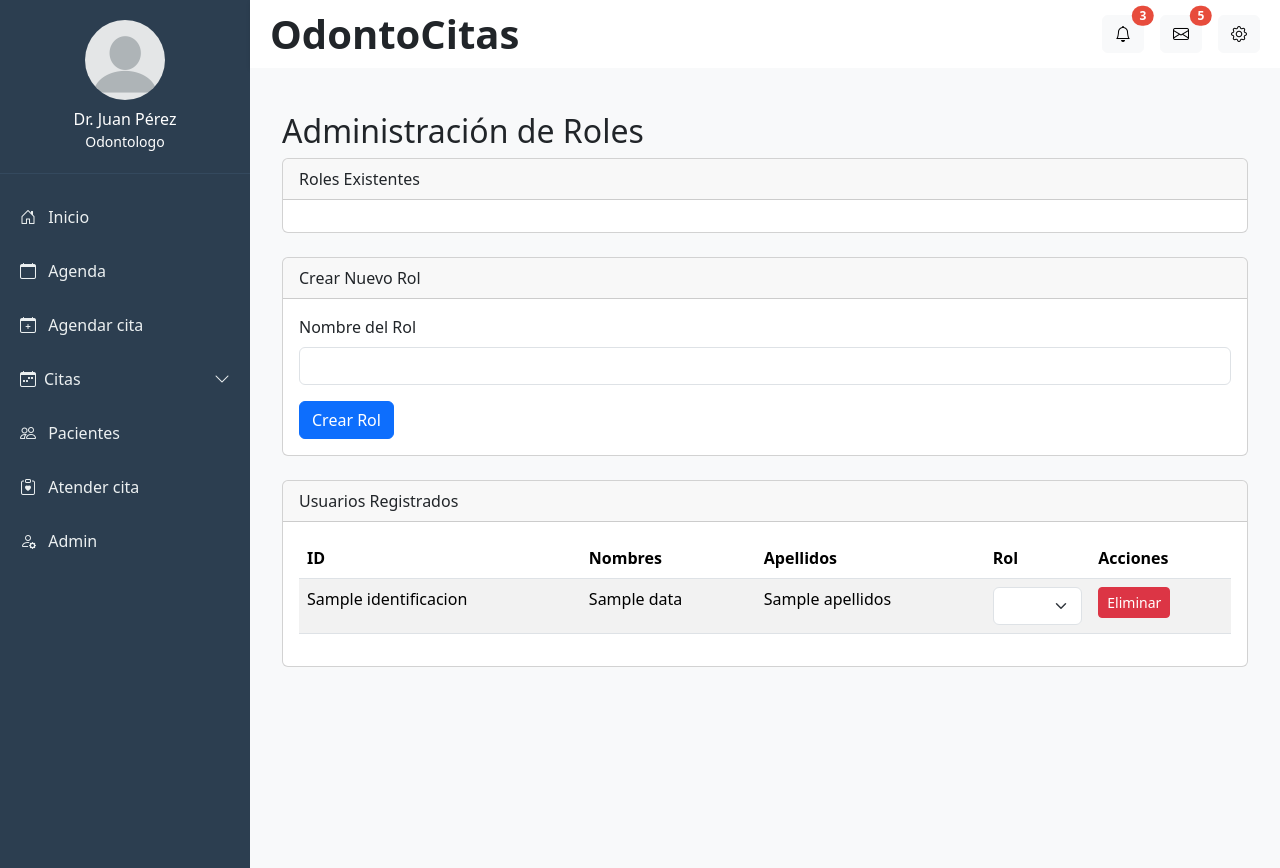
After one commit to vinirmn007/Gestion_Odonto, a Flask app: page /admin in a window 1280 px wide. The commit adds this page. Run offline with Flask 3, Linux system fonts and the light colour scheme; tables that the repository leaves empty or names only in its code hold one stand-in row (values such as "Sample post"); a database or web service that is not in the repository returns one stand-in record (values such as "Sample title"); data that the repository does not hold is empty.

Commit message:
create crud to roles

```diff
--- a/main.py
+++ b/main.py
@@ -3,11 +3,13 @@ from config import app
 
 #Rutas de controladores
 from controller.users_con import user_controller
+from controller.roles_con import roles_controller
 
 #Rutas de vistas
 from views.users_view import user_view
 
 app.register_blueprint(user_controller)
+app.register_blueprint(roles_controller)
 app.register_blueprint(user_view)
 
 if __name__ == '__main__':
--- a/templates/base.html
+++ b/templates/base.html
@@ -55,6 +55,9 @@
                 </li>
                 <li class="nav-item">
                     <a class="nav-link" href="#"><i class="bi bi-clipboard-heart me-2"></i> Atender cita</a>
+                </li>
+                <li class="nav-item">
+                    <a class="nav-link" href="/admin"><i class="bi bi-person-gear me-2"></i> Admin</a>
                 </li>
             </ul>
         </div>
--- /dev/null
+++ b/templates/parts/admin/admin.html
@@ -0,0 +1,77 @@
+{% extends 'base.html' %}
+
+{% block content %}
+<div class="container mt-4">
+    <h2>Administración de Roles</h2>
+
+    <!-- Lista de roles existentes -->
+    <div class="card mb-4">
+        <div class="card-header">Roles Existentes</div>
+        <div class="card-body">
+            <ul class="list-group">
+                {% for rol in roles %}
+                <li class="list-group-item d-flex justify-content-between align-items-center">
+                    {{ rol }}
+                    <form method="POST" action="#" class="d-inline">
+                        <button type="submit" class="btn btn-danger btn-sm">Eliminar</button>
+                    </form>
+                </li>
+                {% endfor %}
+            </ul>
+        </div>
+    </div>
+
+    <!-- Formulario para crear un nuevo rol -->
+    <div class="card mb-4">
+        <div class="card-header">Crear Nuevo Rol</div>
+        <div class="card-body">
+            <form method="POST" action="#">
+                <div class="mb-3">
+                    <label for="rol" class="form-label">Nombre del Rol</label>
+                    <input type="text" class="form-control" id="rol" name="rol" required>
+                </div>
+                <button type="submit" class="btn btn-primary">Crear Rol</button>
+            </form>
+        </div>
+    </div>
+
+    <!-- Tabla de usuarios registrados -->
+    <div class="card">
+        <div class="card-header">Usuarios Registrados</div>
+        <div class="card-body">
+            <table class="table table-striped">
+                <thead>
+                    <tr>
+                        <th>ID</th>
+                        <th>Nombres</th>
+                        <th>Apellidos</th>
+                        <th>Rol</th>
+                        <th>Acciones</th>
+                    </tr>
+                </thead>
+                <tbody>
+                    {% for usuario in usuarios %}
+                    <tr>
+                        <td>{{ usuario.identificacion }}</td>
+                        <td>{{ usuario.nombres }}</td>
+                        <td>{{ usuario.apellidos }}</td>
+                        <td>
+                            <form method="POST" action="#">
+                                <select class="form-select" name="nuevo_rol" onchange="this.form.submit()">
+                                    {% for rol in roles %}
+                                    <option value="{{ rol }}" {% if usuario.rol == rol %}selected{% endif %}>{{ rol }}</option>
+                                    {% endfor %}
+                                </select>
+                            </form>
+                        </td>
+                        <td>
+                            <a href="#" class="btn btn-danger btn-sm">Eliminar</a>
+                        </td>
+                    </tr>
+                    {% endfor %}
+                </tbody>
+            </table>
+        </div>
+    </div>
+</div>
+{% endblock %}
--- a/templates/parts/users/list_persons.html
+++ b/templates/parts/users/list_persons.html
@@ -29,10 +29,12 @@
                     onclick="fillEditForm('{{ persona.identificacion }}', '{{ persona.nombres }}', '{{ persona.apellidos }}', '{{ persona.email }}', '{{ persona.celular }}')">
                     <i class="bi bi-pencil-square me-1"></i> Editar
                 </button>
+                <!--
                 <button class="btn btn-danger" data-bs-toggle="modal" data-bs-target="#deleteModal"
                     onclick="setDeleteId('{{ persona.identificacion }}')">
                     <i class="bi bi-trash me-1"></i> Eliminar
                 </button>
+                -->
             </td>
         </tr>
         {% endfor %}
@@ -74,6 +76,7 @@
 </div>
 
 <!-- Modal de Eliminación -->
+<!--
 <div class="modal fade" id="deleteModal" tabindex="-1" aria-labelledby="deleteModalLabel" aria-hidden="true">
     <div class="modal-dialog">
         <div class="modal-content">
@@ -94,6 +97,7 @@
         </div>
     </div>
 </div>
+-->
 {% endblock %}
 
 {% block scripts %}
--- /dev/null
+++ b/views/roles_view.py
@@ -0,0 +1,4 @@
+from flask import Blueprint, json, render_template, request, redirect, flash, session
+import requests
+
+roles_view = Blueprint('roles_view', __name__)
--- a/views/users_view.py
+++ b/views/users_view.py
@@ -113,3 +113,18 @@ def delete_persona():
     else:
         flash('Error al eliminar la persona: ' + str(data), 'error')
         return redirect(request.referrer)
+
+@user_view.route('/logout')
+def logout():
+    session.clear()
+    return redirect('/login')
+
+@user_view.route('/admin')
+def admin():
+    r = requests.get('http://localhost:5000/bd/personas/all')
+    data = r.json().get('data')
+    if r.status_code == 200:
+        return render_template('/parts/admin/admin.html', usuarios=data)
+    else:
+        flash('Error al obtener las personas: ' + str(data), 'error')
+        return redirect(request.referrer)
```
Also changed, not shown: controller/roles_con.py (added, +54 -0 lines).
